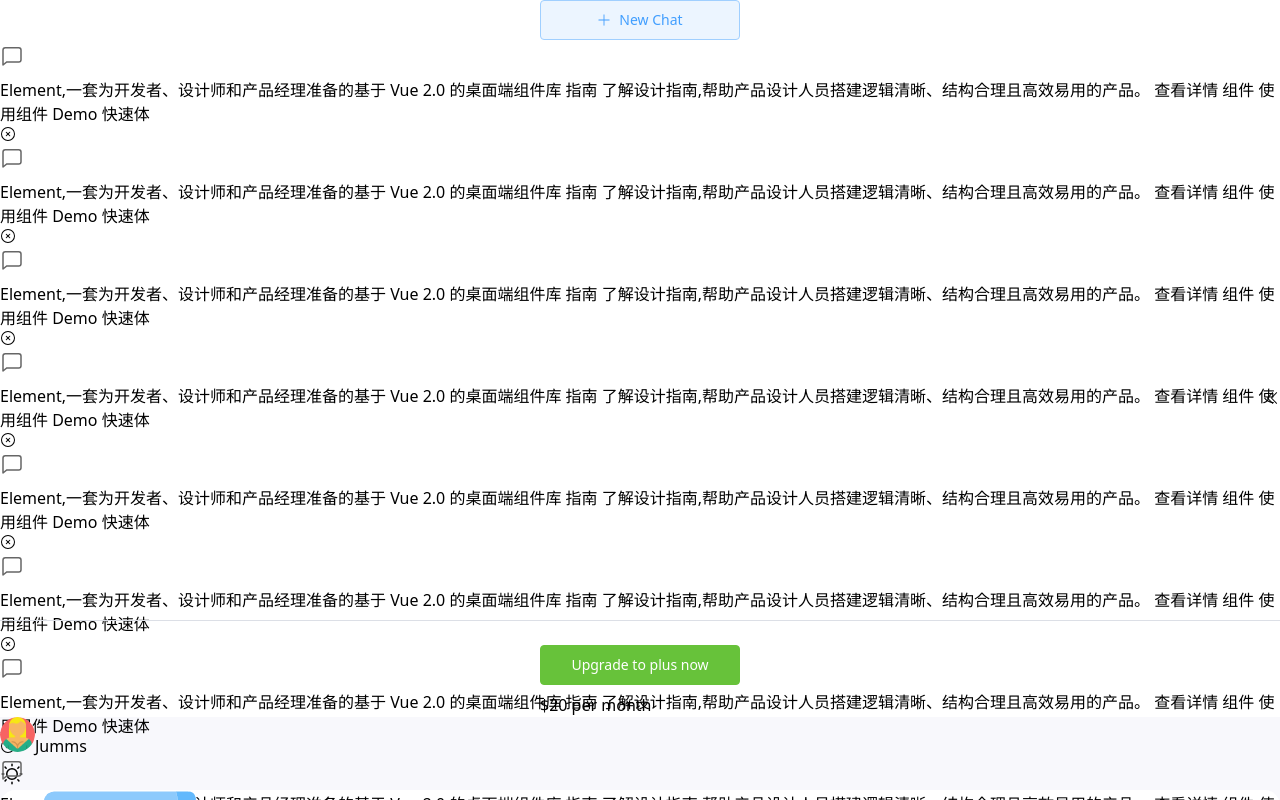
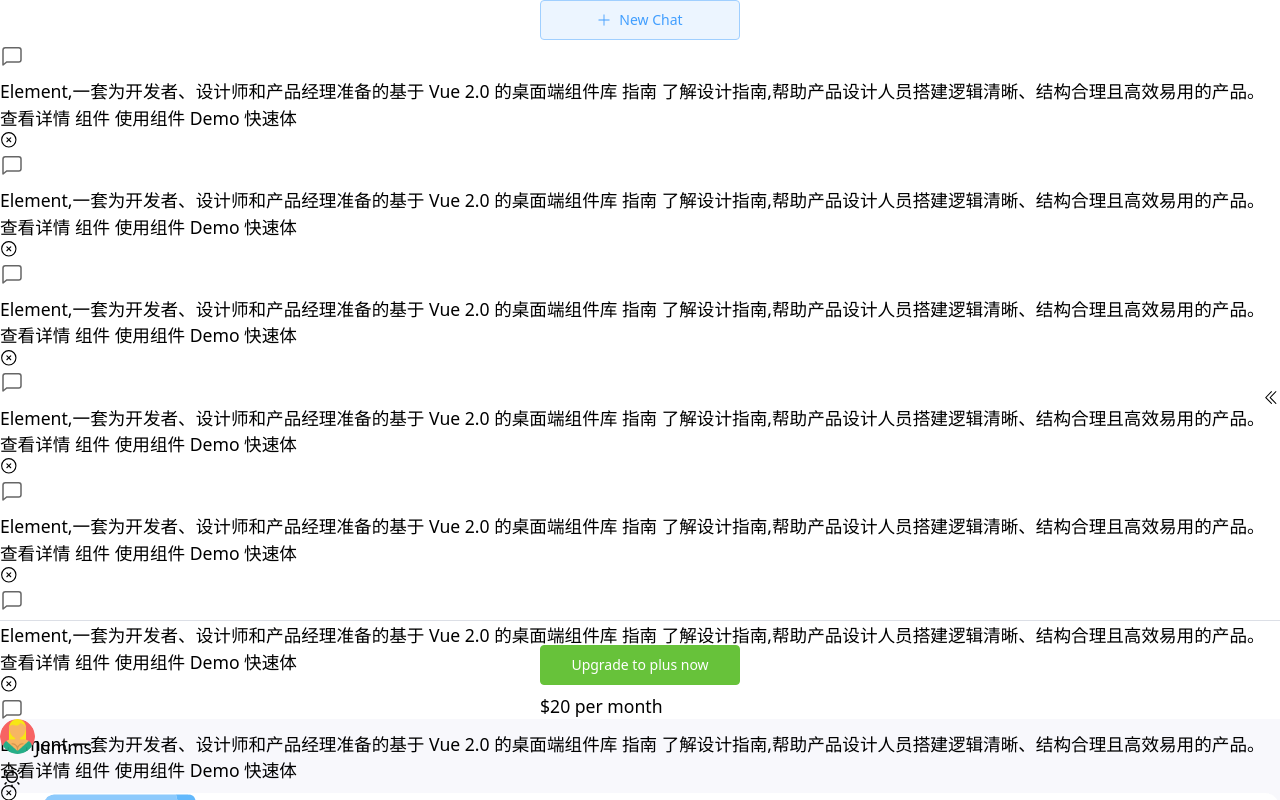
Before and after one commit to HappyPot/mychart, a Vue app: page /#/ in a window 1280 px wide. Shown: the top 800 px of the page. Built offline with nearby package versions, Linux system fonts and the light colour scheme.

Commit message:
Auto Commit

```diff
--- a/src/style.scss
+++ b/src/style.scss
@@ -1,8 +1,8 @@
 @import "var.scss";
 
-// html {
-//     font-size: calc(14px + (20 - 14) * ((100vw - 320px) / (2000 - 320)));
-// }
+html {
+    font-size: calc(14px + (20 - 14) * ((100vw - 320px) / (1920 - 320)));
+}
 
 .light {
     .aside_left {
```
